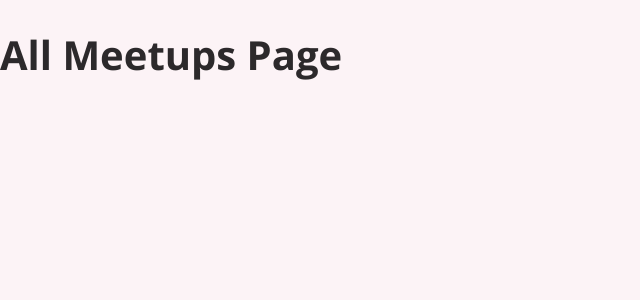
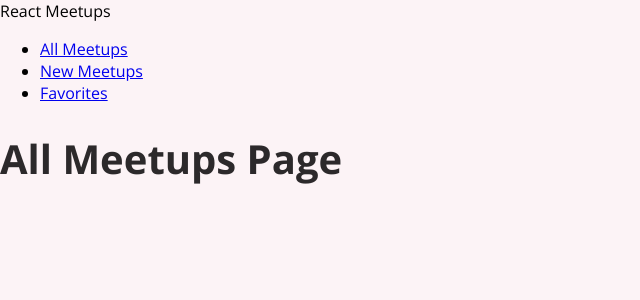
Before and after one commit to omarotxoa/react-rtcg-summar-meetups, a React (Create React App) app: page / in a window 1280 px wide. Shown: the top 300 px of the page, without its empty margins (0-640 px from the left). Built offline with nearby package versions, Linux system fonts and the light colour scheme.

Commit message:
Creates MainNavigation component

```diff
--- a/src/App.js
+++ b/src/App.js
@@ -3,10 +3,12 @@ import { Routes, Route } from 'react-router-dom';
 import AllMeetupsPage from './pages/AllMeetups';
 import FavoritesPage from './pages/Favorites';
 import NewMeetupsPage from './pages/NewMeetup';
+import MainNavigation from './components/layout/MainNavigation';
 
 function App() {
   return (
     <div>
+      <MainNavigation />
       <Routes>
         <Route path="/" element={<AllMeetupsPage />} />
         <Route path="/new-meetups" element={<NewMeetupsPage />} />
--- /dev/null
+++ b/src/components/layout/MainNavigation.js
@@ -0,0 +1,17 @@
+import { Link } from 'react-router-dom';
+function MainNavigation() {
+  return (
+    <header>
+      <div>React Meetups</div>
+      <nav>
+        <ul>
+          <li><Link to="/">All Meetups</Link></li>
+          <li><Link to="/new-meetups">New Meetups</Link></li>
+          <li><Link to="/favorites">Favorites</Link></li>
+        </ul>
+      </nav>
+    </header>
+  );
+}
+
+export default MainNavigation;
```
